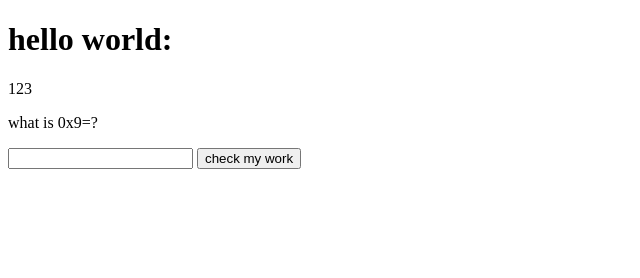
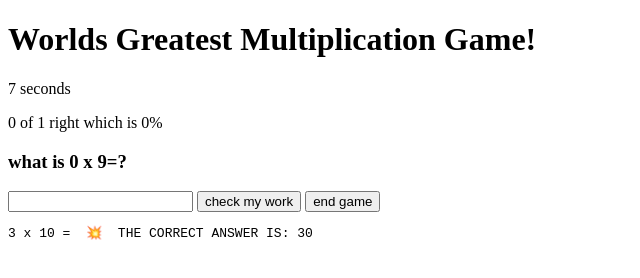
Before and after one commit to legotrees9/multiplication-game, a plain HTML site: page index.html in a window 1280 px wide. Both pictures are taken after a click on the button "check my work". Shown: the whole page, without its empty margins (0-640 px from the left). Drawn offline with Linux system fonts and the light colour scheme.

Commit message:
we did stuff

```diff
--- a/index.html
+++ b/index.html
@@ -12,52 +12,99 @@
 
 <body>
     <h1>
-        hello world:
+        Worlds Greatest Multiplication Game!
     </h1>
-    <p id="bb8">this is my page. hi! i did...
-        i am so
-        :) have you read wings of fire?? it is awesome!!! :)
-        i haven't read all of them yet :( mabe next year mabe next year. anyway today i made a lego tank!!!!! :)
-        a caple weeks a go i made a h-wing it hase 8 blastrs! :) i wandr whut i wiil make next a helcptr? a x-wing?
-        anti-arcraft?
-        whut evre it is i wiil make it! :)
-        byyyyyyyyyyyyyyyyyyyyyyyyyyyyyyyyyyyyyyyyyyyyyyyyyyyyyyyyyyyyyyyyyyyyyyyyyyyyyyyyyyyyyyyyyyyyyyyyyyyyyyyyyyyyyyyyyyyyyyyyyyyyyyyyyyyyyyy
-        !!!!!!!!!!!!!!!!!!!!!!!!!!!!!!!!!!!!!!!!!!!!!!!!!!!!!!!!!!!!!!!!!!!!!!!!!!!!!!!!!!!!!!!!!💣💣💣💣💣💣💣💣💣💣💣💣💣💣💣💣💣💣💣💣💣💣💣💣💣💣💣💥💥💥💥💥💥💥💥💥💥
-        💥💥💥💥💥💥💥💥💂🏿‍♂️💂🏿‍♂️💂🏿‍♂️💂🏿‍♂️💂🏿‍♂️💥💥💥💥💥💥💥💥💥💥💥💥💥💥💥💥💥💥💥💂🏿‍♂️💂🏿‍♀️💂🏿‍♂️💂🏿‍♀️💥💥💥💥💥💥💥💥
-
-    </p>
-    <p>
-        what is <span id="pp"></span>x<span id="f"></span>=?
-    </p>
-    <input id="32" />
+    <p id='timer'> 1 seconds</p>
+    <p id="bb8"></p>
+    <h3>
+        what is <span id="pp"></span> x <span id="f"></span>=?
+    </h3>
+    <input id="32"/>
     <button onclick="check()">
         check my work
     </button>
+
+    <button onclick="endTimer()">end game</button>
+
+    <!-- <button onclick="next()">
+        next
+    </button> -->
+
+    <pre id='list-of-answers'></pre>
+
     <script>
+        var rights = 0;
+        var wrongs = 0;
+        var hist = [];
         var m = document.getElementById("bb8");
-        m.innerHTML = 123
-        //alert("123")
+        m.innerHTML = '100%'
+        //alert("hi! this is a multiplication")
+
+        var bb8 = document.getElementById("32");
+        bb8.addEventListener("keyup", function(event) {
+                if (event.key === "Enter") {
+                    check();
+                }
+            });
 
         function getRandomInt(max) {
             return Math.floor(Math.random() * Math.floor(max));
         }
 
         var pp = document.getElementById("pp")
-        pp.innerHTML = getRandomInt(10);
+
         var f = document.getElementById("f")
-        f.innerHTML = getRandomInt(10);
+
         function check() {
-            var m = document.getElementById("32")
+            const m = document.getElementById("32")
             // console.log(m.value)
             if (m.value == pp.innerHTML * f.innerHTML) {
-                alert("good job add 3 points 👨‍💻👩‍💻👨‍🏫🤩")
+                // alert("good job add 3 points 👨‍💻👩‍💻👨‍🏫🤩=")
+                rights += 1;
+                hist.push(pp.innerHTML+" x "+f.innerHTML+" = " + m.value + " 🤩 ");
             } else {
+                // alert(":( take -3 points 💥  🔫 🤦‍♂️")
+                wrongs += 1;
+                hist.push(pp.innerHTML+" x "+f.innerHTML+" = " + m.value + " 💥 " + " THE CORRECT ANSWER IS: " + pp.innerHTML * f.innerHTML);
+            }
+            renderHist();
+            renderPercentRight();
+            next();
+        }
 
-                alert(":( take -3 points 💥  🔫 🤦‍♂️")
+        function renderHist() {
+            var prelist = document.getElementById('list-of-answers');
+            prelist.innerHTML = '';
+            for (var i=0; i<hist.length; i++) {
+                prelist.innerHTML += hist[hist.length-i-1] + '\n';
             }
         }
 
+        function renderPercentRight() {
+            m.innerHTML = rights + ' of ' + hist.length+ ' right which is ' + Math.round((rights / (rights+wrongs))*100) + "% "
+        }
 
+        function next() {
+            var w = document.getElementById("32")
+            pp.innerHTML = getRandomInt(12);
+            f.innerHTML = getRandomInt(12);
+            w.value = '';
+        }
+
+        next();
+
+        var start = new Date().getTime();
+        var timer = setInterval(function() {
+            var now = new Date().getTime();
+            var diff = start - now;
+            var numSeconds = Math.floor((diff % (1000 * 60)) / 1000)*-1;
+            var el = document.getElementById('timer');
+            el.innerHTML = numSeconds + " seconds"
+        }, 1000);
+
+        function endTimer() {
+            clearTimeout(timer);
+        }
 
     </script>
 </body>
```
